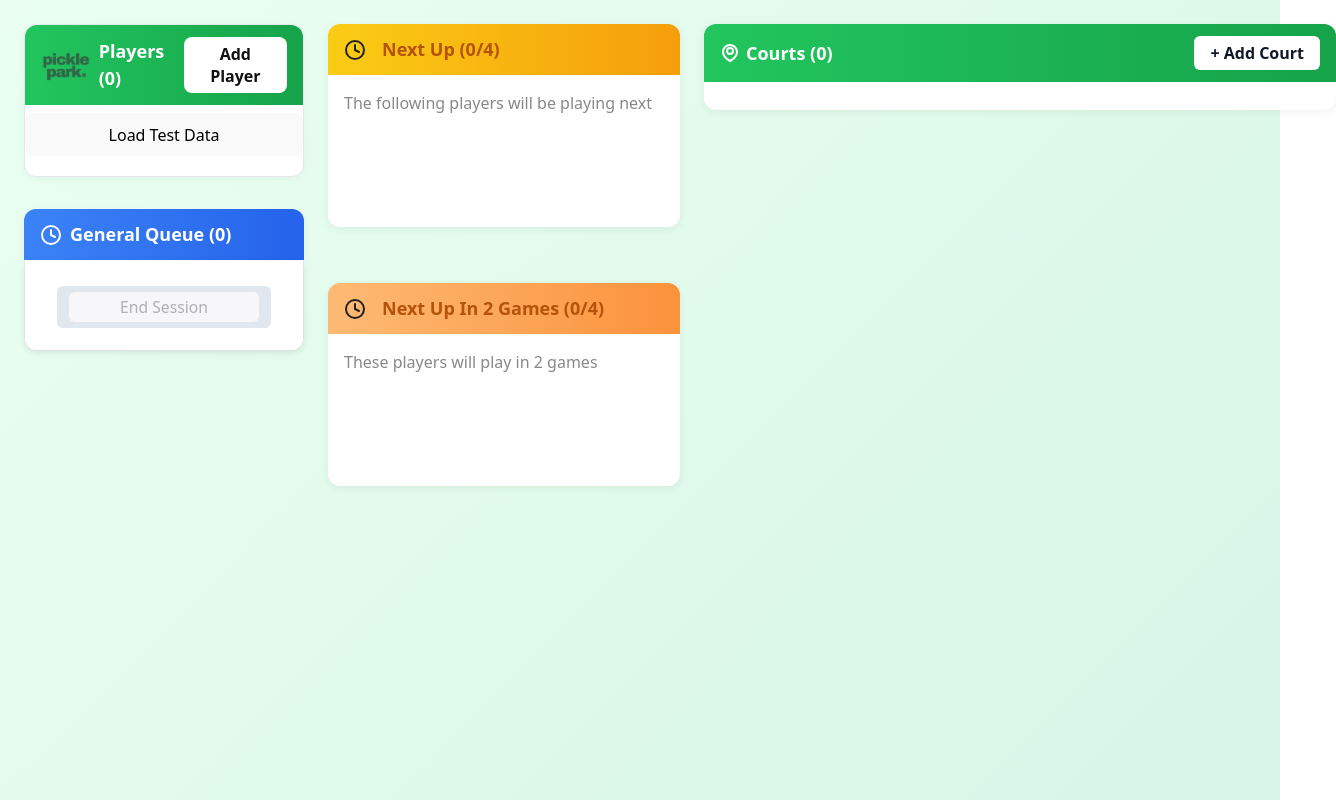
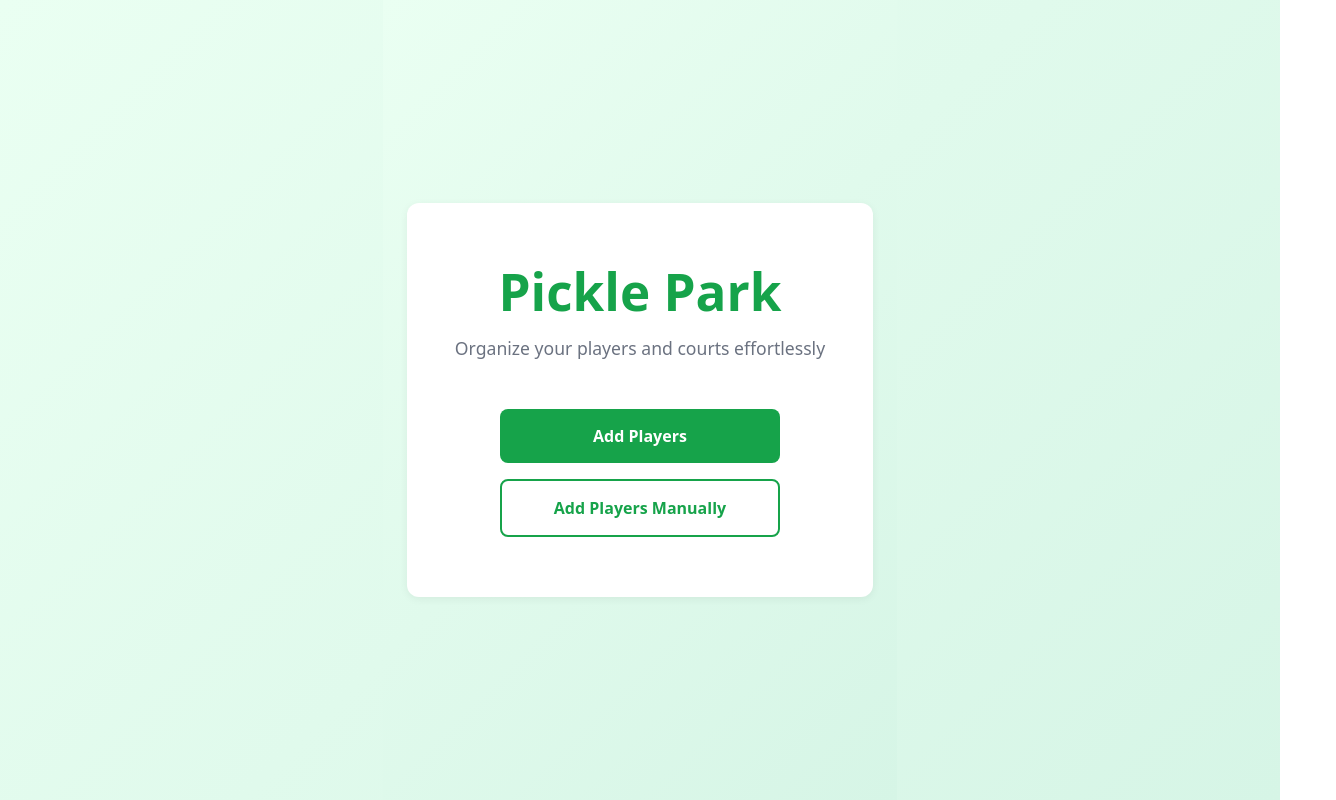
Before and after one commit to ghf4336/PaddleStack, a React (Vite) app in the folder client/: page / in a window 1280 px wide. Shown: the whole page, 1336 px wide, since content can reach past the window. Built offline with nearby package versions, Linux system fonts and the light colour scheme.

Commit message:
Add welcome page

```diff
--- a/client/src/App.jsx
+++ b/client/src/App.jsx
@@ -3,6 +3,7 @@ import { DndContext, DragOverlay } from '@dnd-kit/core';
 import { useSensor, useSensors, PointerSensor, TouchSensor } from '@dnd-kit/core';
 import { swapPlayers, parseDragId, reorderCourts } from './utils/dragDrop';
 import EndSessionModal from './EndSessionModal';
+import Welcome from './Welcome';
 import './App.css';
 import PlayerListSection from './PlayerListSection';
 import GeneralQueueSection from './GeneralQueueSection';
@@ -14,6 +15,9 @@ import CourtsPanel from './CourtsPanel';
 import { testPlayers } from './testPlayers';
 
 function App() {
+  // Welcome page state
+  const [showWelcome, setShowWelcome] = useState(true);
+
   // Toast state
   const [toast, setToast] = useState(null);
   const toastTimeout = useRef();
@@ -35,7 +39,12 @@ function App() {
     setPlayerToAction(null);
     setToast(null);
     setShowEndSessionModal(false);
+    setShowWelcome(true); // Return to welcome page
   }
+
+  const handleStartManually = () => {
+    setShowWelcome(false);
+  };
 
   const handleConfirmRemoveCourt = () => {
     setCourts(prevCourts => {
@@ -340,6 +349,11 @@ function App() {
     useSensor(TouchSensor)
   );
 
+  // Show welcome page if showWelcome is true
+  if (showWelcome) {
+    return <Welcome onStartManually={handleStartManually} />;
+  }
+
   return (
     <DndContext
       sensors={sensors}
--- /dev/null
+++ b/client/src/Welcome.css
@@ -0,0 +1,99 @@
+/* Welcome page styles */
+.welcome-container {
+  min-height: 100vh;
+  background: linear-gradient(135deg, #eafff2 0%, #d6f5e6 100%);
+  display: flex;
+  align-items: center;
+  justify-content: center;
+  padding: 24px;
+  box-sizing: border-box;
+}
+
+.welcome-content {
+  background: #fff;
+  border-radius: 12px;
+  box-shadow: 0 2px 8px rgba(0,0,0,0.06);
+  padding: 60px 48px;
+  text-align: center;
+  max-width: 480px;
+  width: 100%;
+}
+
+.welcome-title {
+  font-size: 3.2rem;
+  font-weight: 700;
+  color: #16a34a;
+  margin: 0 0 16px 0;
+  line-height: 1.1;
+}
+
+.welcome-subtitle {
+  font-size: 1.1rem;
+  color: #6b7280;
+  margin: 0 0 48px 0;
+  line-height: 1.5;
+}
+
+.welcome-buttons {
+  display: flex;
+  flex-direction: column;
+  gap: 16px;
+  align-items: center;
+}
+
+.welcome-btn {
+  width: 100%;
+  max-width: 280px;
+  padding: 16px 24px;
+  border-radius: 8px;
+  font-size: 1rem;
+  font-weight: 600;
+  font-family: inherit;
+  cursor: pointer;
+  transition: all 0.2s ease;
+  border: none;
+}
+
+.welcome-btn.primary {
+  background: #16a34a;
+  color: white;
+}
+
+.welcome-btn.primary:hover {
+  background: #15803d;
+  transform: translateY(-1px);
+  box-shadow: 0 4px 12px rgba(22, 163, 74, 0.3);
+}
+
+.welcome-btn.secondary {
+  background: white;
+  color: #16a34a;
+  border: 2px solid #16a34a;
+}
+
+.welcome-btn.secondary:hover {
+  background: #f0fdf4;
+  transform: translateY(-1px);
+  box-shadow: 0 4px 12px rgba(22, 163, 74, 0.15);
+}
+
+/* Responsive design */
+@media (max-width: 640px) {
+  .welcome-content {
+    padding: 40px 24px;
+  }
+
+  .welcome-title {
+    font-size: 2.5rem;
+  }
+
+  .welcome-subtitle {
+    font-size: 1rem;
+    margin-bottom: 36px;
+  }
+
+  .welcome-btn {
+    padding: 14px 20px;
+    font-size: 0.95rem;
+  }
+}
--- /dev/null
+++ b/client/src/Welcome.jsx
@@ -0,0 +1,38 @@
+import React from 'react';
+import './Welcome.css';
+
+function Welcome({ onStartManually }) {
+  const handleAddPlayersClick = () => {
+    // Do nothing for now as requested
+  };
+
+  const handleAddPlayersManuallyClick = () => {
+    onStartManually();
+  };
+
+  return (
+    <div className="welcome-container">
+      <div className="welcome-content">
+        <h1 className="welcome-title">Pickle Park</h1>
+        <p className="welcome-subtitle">Organize your players and courts effortlessly</p>
+
+        <div className="welcome-buttons">
+          <button
+            className="welcome-btn primary"
+            onClick={handleAddPlayersClick}
+          >
+            Add Players
+          </button>
+          <button
+            className="welcome-btn secondary"
+            onClick={handleAddPlayersManuallyClick}
+          >
+            Add Players Manually
+          </button>
+        </div>
+      </div>
+    </div>
+  );
+}
+
+export default Welcome;
```
Also changed, not shown: 1 other file (tests, documents, lock files or other folders).
